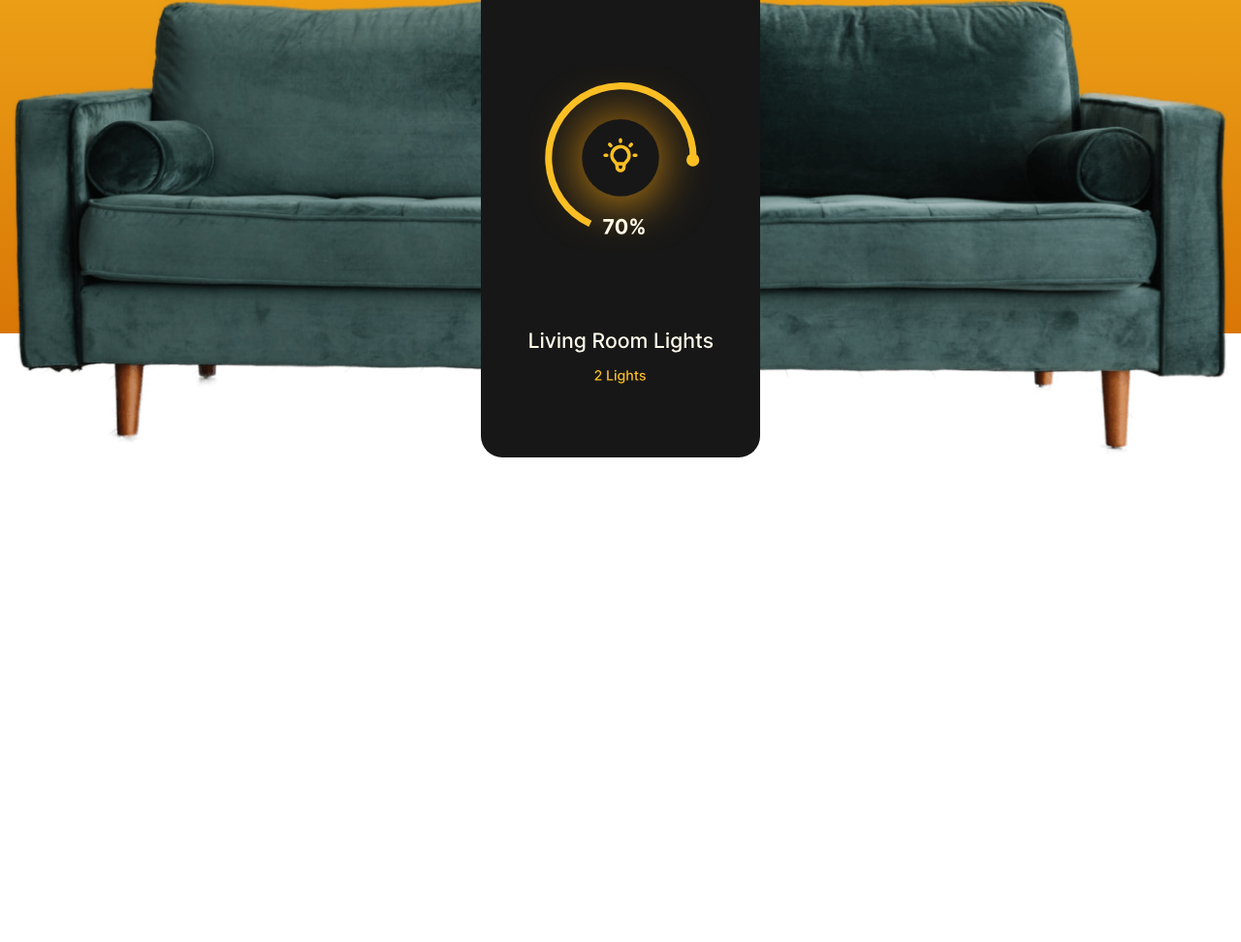
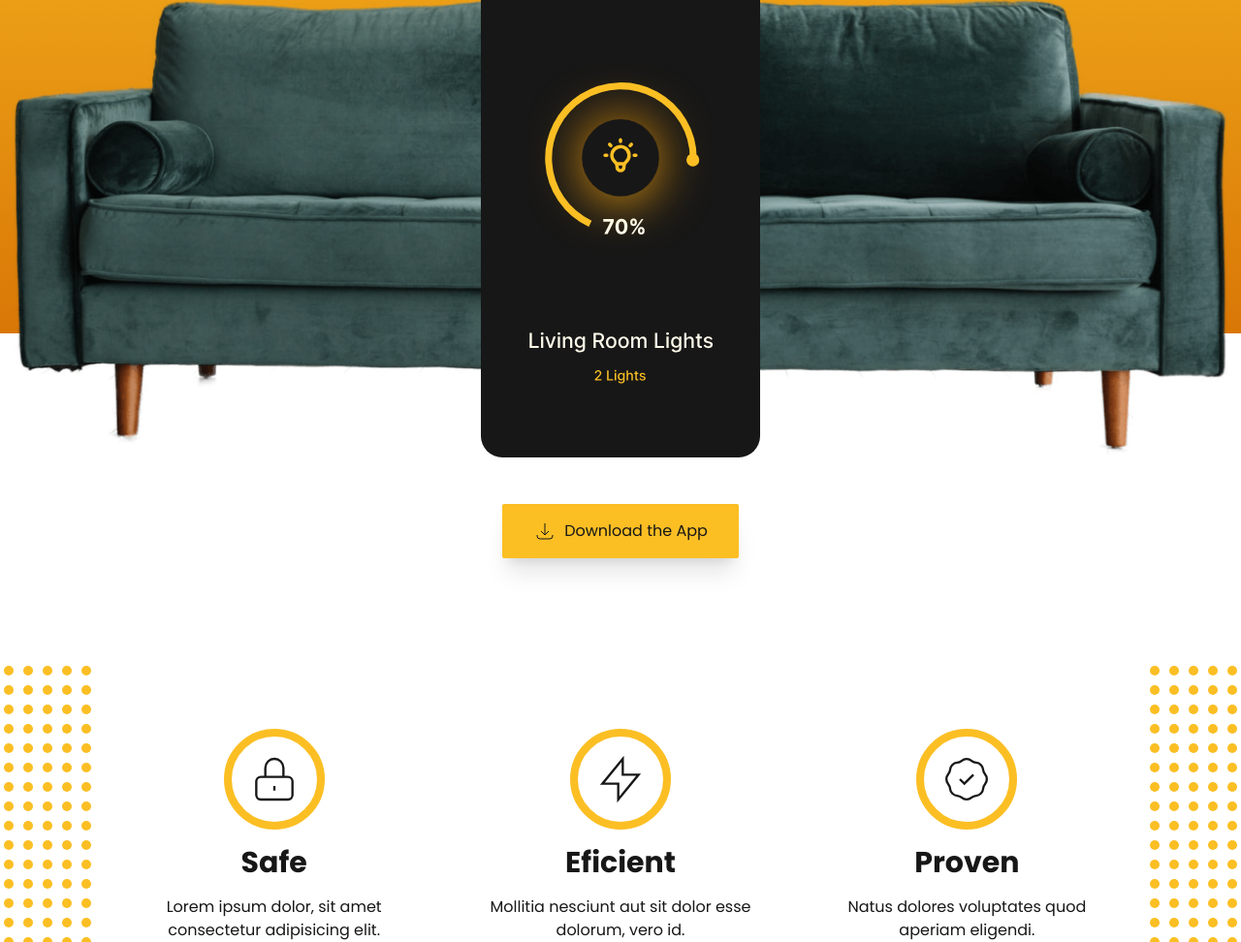
Before and after one commit to diegocosta-dev/tailwindcss, a website built with Vite: page index.html in a window 1280 px wide. Shown: the part 320-1292 px from the top of the page at 97% size. Before the commit the page ends 800 px from the top, so only its background shows below. Built offline with nearby package versions, Linux system fonts and the light colour scheme.

Commit message:
create qualities

```diff
--- a/index.html
+++ b/index.html
@@ -34,8 +34,72 @@
       <img class="row-start-1 row-end-2 col-start-1 col-end-2 mx-auto w-40 sm:w-52 md:w-64 lg:w-72" src="./assets/app.svg" alt="App">
     </div>
   </header>
-  <main>
+  <!-- Main -->
+  <main class="grid gap-12 sm:gap-16 md:gap-24 lg:gap-32 px-8 overflow-hidden">
+    <a href="#" class="py-4 px-8 bg-amber-400 dark:text-neutral-900 shadow-xl hover:shadow-none button-focus-waite mx-auto my-12 flex gap-2">
+      <svg xmlns="http://www.w3.org/2000/svg" class="h-6 w-6" fill="none" viewBox="0 0 24 24" stroke="currentColor" strokeWidth={2}>
+        <path strokeLinecap="round" strokeLinejoin="round" d="M4 16v1a3 3 0 003 3h10a3 3 0 003-3v-1m-4-4l-4 4m0 0l-4-4m4 4V4" />
+      </svg>
+      <span>Download the App</span>
+    </a>
+    <!-- Main section -->
+    <section aria-labelledby="qualities" class="relative">
+      <img src="./assets/dots.svg" alt="dots" class="hidden lg:block absolute top-1/2 -translate-y-1/2 -left-24 xl:-left-7" aria-hidden="true">
+      <img src="./assets/dots.svg" alt="dots" class="hidden lg:block absolute top-1/2 -translate-y-1/2 -right-24 xl:-right-7" aria-hidden="true">
+      <h2 id="qualities" class="sr-only ">Our qualities</h2>
 
+      <!-- Qualities -->
+      <div class="container mx-auto max-w-5xl flex gap-12 flex-wrap items-start justify-center md:justify-between">
+        <!-- Safe -->
+        <div class="grid gap-4 justify-items-center text-center md:flex-1">
+          <div class="
+            rounded-full
+            border-8
+            border-amber-400
+            p-4
+          ">
+            <svg xmlns="http://www.w3.org/2000/svg" class="h-14 w-14" fill="none" viewBox="0 0 24 24" stroke="currentColor" strokeWidth={2}>
+              <path strokeLinecap="round" strokeLinejoin="round" d="M12 15v2m-6 4h12a2 2 0 002-2v-6a2 2 0 00-2-2H6a2 2 0 00-2 2v6a2 2 0 002 2zm10-10V7a4 4 0 00-8 0v4h8z" />
+            </svg>
+          </div>
+          <h3 class="text-3xl font-bold">Safe</h3>
+          <p>Lorem ipsum dolor, sit amet consectetur adipisicing elit.</p>
+        </div>
+
+        <!-- Eficient -->
+        <div class="grid gap-4 justify-items-center text-center md:flex-1">
+          <div class="
+            rounded-full
+            border-8
+            border-amber-400
+            p-4
+          ">
+            <svg xmlns="http://www.w3.org/2000/svg" class="h-14 w-14" fill="none" viewBox="0 0 24 24" stroke="currentColor" strokeWidth={2}>
+              <path strokeLinecap="round" strokeLinejoin="round" d="M13 10V3L4 14h7v7l9-11h-7z" />
+            </svg>
+          </div>
+          <h3 class="text-3xl font-bold">Eficient</h3>
+          <p>Mollitia nesciunt aut sit dolor esse dolorum, vero id.</p>
+        </div>
+
+        <!-- Proven -->
+        <div class="grid gap-4 justify-items-center text-center md:flex-1">
+          <div class="
+            rounded-full
+            border-8
+            border-amber-400
+            p-4
+          ">
+            <svg xmlns="http://www.w3.org/2000/svg" class="h-14 w-14" fill="none" viewBox="0 0 24 24" stroke="currentColor" strokeWidth={2}>
+              <path strokeLinecap="round" strokeLinejoin="round" d="M9 12l2 2 4-4M7.835 4.697a3.42 3.42 0 001.946-.806 3.42 3.42 0 014.438 0 3.42 3.42 0 001.946.806 3.42 3.42 0 013.138 3.138 3.42 3.42 0 00.806 1.946 3.42 3.42 0 010 4.438 3.42 3.42 0 00-.806 1.946 3.42 3.42 0 01-3.138 3.138 3.42 3.42 0 00-1.946.806 3.42 3.42 0 01-4.438 0 3.42 3.42 0 00-1.946-.806 3.42 3.42 0 01-3.138-3.138 3.42 3.42 0 00-.806-1.946 3.42 3.42 0 010-4.438 3.42 3.42 0 00.806-1.946 3.42 3.42 0 013.138-3.138z" />
+            </svg>
+          </div>
+          <h3 class="text-3xl font-bold">Proven</h3>
+          <p>Natus dolores voluptates quod aperiam eligendi.</p>
+        </div>
+      </div>
+
+    </section>
   </main>
   <script type="module" src="/main.js"></script>
 </body>
--- a/style.css
+++ b/style.css
@@ -31,6 +31,11 @@
   @apply focus:outline-none focus-visible:ring-4 ring-neutral-900 rounded-sm ring-offset-4 ring-offset-amber-400
 }
 
+.button-focus-waite {
+  @apply focus:outline-none focus-visible:ring-4 ring-white rounded-sm ring-offset-4 ring-offset-black
+}
+
+
 .hover-button {
   @apply text-neutral-900 hover:text-neutral-600 transition-colors
 }
```
